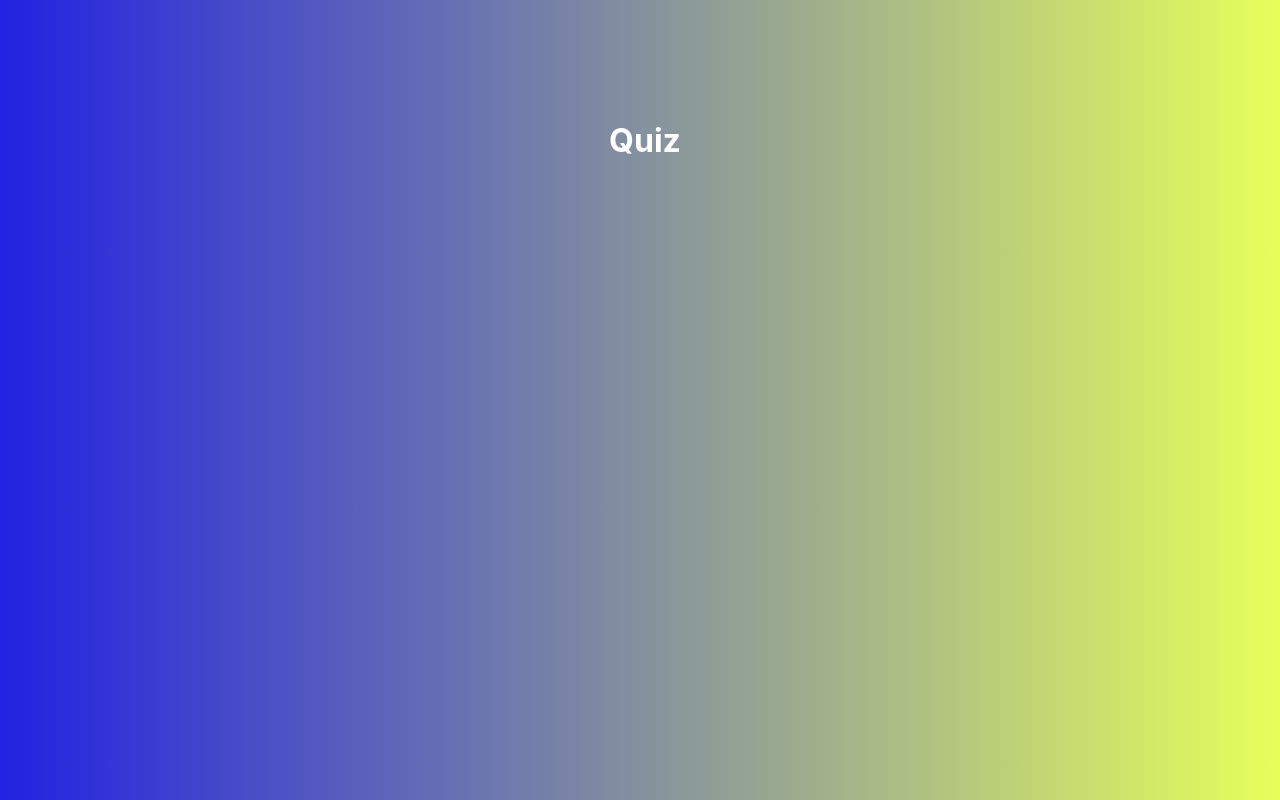
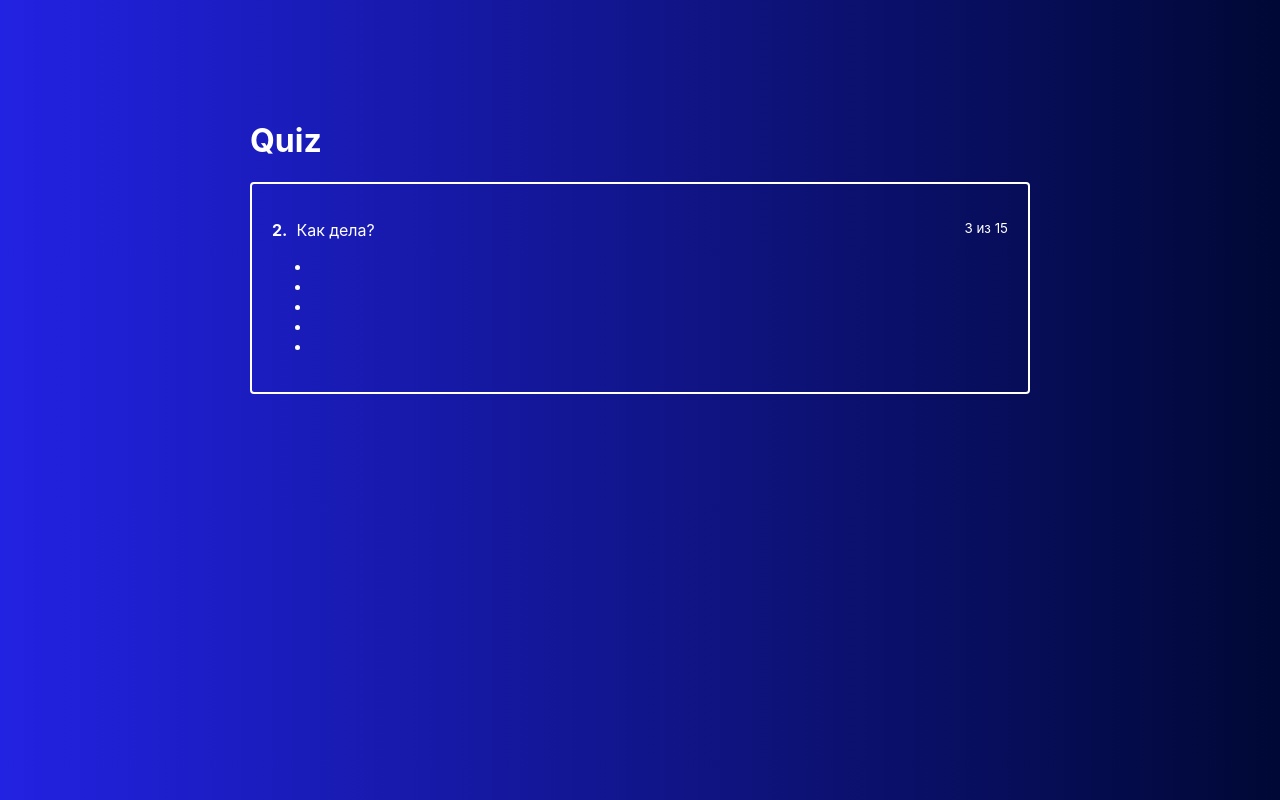
Before and after one commit to jSolis73/react-app, a React app: page / in a window 1280 px wide. Built offline with nearby package versions, Linux system fonts and the light colour scheme.

Commit message:
Create activeQuiz, formate it

```diff
--- a/src/components/ActiveQuiz/ActiveQuiz.css
+++ b/src/components/ActiveQuiz/ActiveQuiz.css
@@ -0,0 +1,12 @@
+.ActiveQuiz {
+	padding: 20px;
+	color: #fff;
+	border: 2px solid #fff;
+	border-radius: 4px;
+	margin: 5px 10px;
+}
+
+.Question {
+	display: flex;
+	justify-content: space-between;
+}
--- a/src/components/ActiveQuiz/ActiveQuiz.js
+++ b/src/components/ActiveQuiz/ActiveQuiz.js
@@ -0,0 +1,24 @@
+import React from 'react'
+import './ActiveQuiz.css'
+
+const ActiveQuiz = props => (
+	<div className="ActiveQuiz">
+		<p className='Question'>
+			<span>
+				<strong>2.</strong>&nbsp;
+				Как дела?
+			</span>
+			<small>3 из 15</small>
+		</p>
+
+		<ul>
+			<li></li>
+			<li></li>
+			<li></li>
+			<li></li>
+			<li></li>
+		</ul>
+	</div>
+)
+
+export default ActiveQuiz
--- a/src/containers/Quiz/Quiz.css
+++ b/src/containers/Quiz/Quiz.css
@@ -4,9 +4,13 @@
 	padding-top: 100px;
 	flex-grow: 1;
 	width: 100%;
-	background: linear-gradient(90deg, rgb(34, 34, 226) 0%, rgb(230, 255, 91) 100%)
+	background: linear-gradient(90deg, rgb(34, 34, 226) 0%, rgb(0, 8, 53) 100%)
 }
 .Quiz h1 {
 	color: rgb(255, 255, 255);
 	margin-left: 10px;
 }
+
+.mainQuiz {
+	width: 800px;
+}
--- a/src/containers/Quiz/Quiz.js
+++ b/src/containers/Quiz/Quiz.js
@@ -1,5 +1,6 @@
 import React, {Component} from 'react'
 import './Quiz.css'
+import ActiveQuiz from '../../components/ActiveQuiz/ActiveQuiz'
 
 class Quiz extends Component {
 	state = {
@@ -8,7 +9,10 @@ class Quiz extends Component {
 	render() {
 		return (
 			<div className='Quiz'>
-				<h1>Quiz</h1>
+				<div className='mainQuiz'>
+					<h1>Quiz</h1>
+					<ActiveQuiz />
+				</div>
 			</div>
 		)
 	}
```
